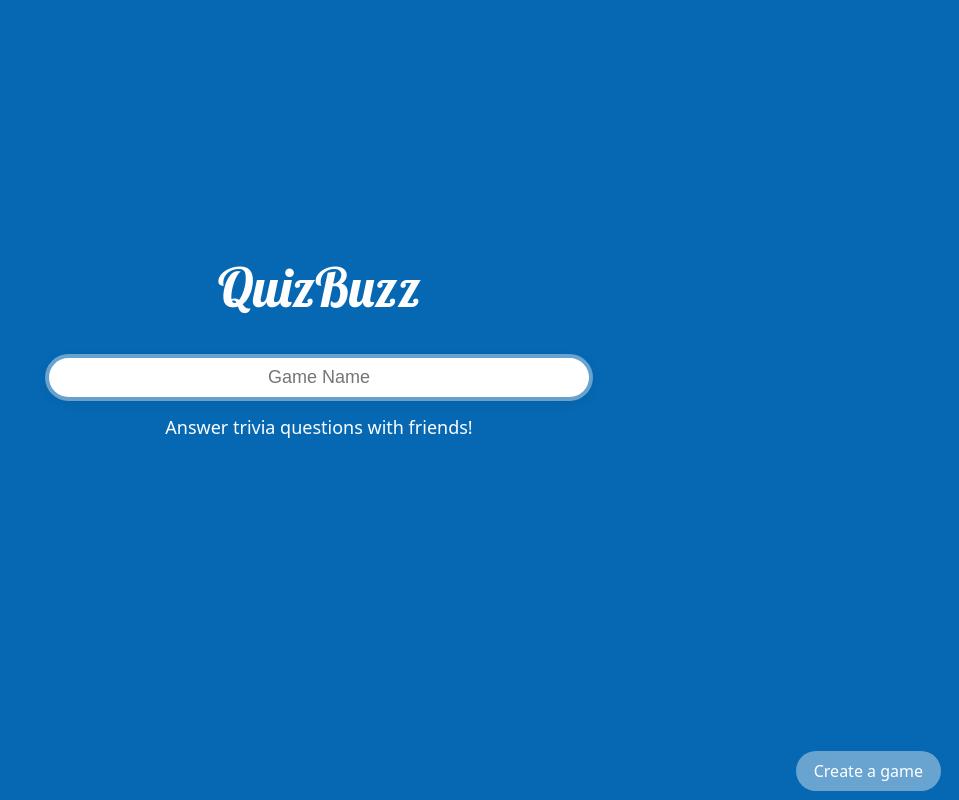
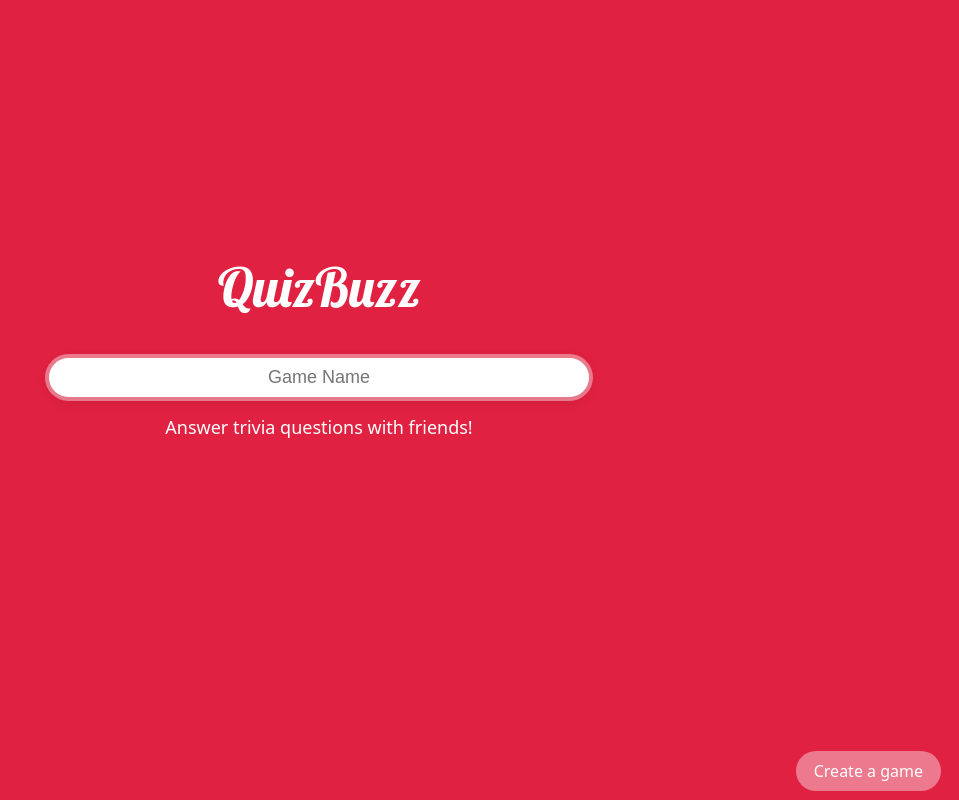
Before and after one commit to nathanielbd/whodaman, a Flask app: page / in a window 1280 px wide. Shown: the whole page, without its empty margins (321-1280 px from the left). Run offline with Flask 2, Linux system fonts and the light colour scheme; some libraries are stand-ins or nearby versions.

Commit message:
fixed colors

```diff
--- a/static/style.css
+++ b/static/style.css
@@ -14,14 +14,14 @@ html, body {
 
 body {
   font-family: "San Francisco", system-ui, -apple-system, "Helvetica Neue", Helvetica, sans-serif;
-  background: #0668B3;
+  background: #E02141;
   color: #fefefe;
   text-align: center;
   padding-bottom: 2rem;
 }
 
 .body--admin {
-  background: #7DC242;
+  background: #6A21E0;
 }
 
 main {
```
